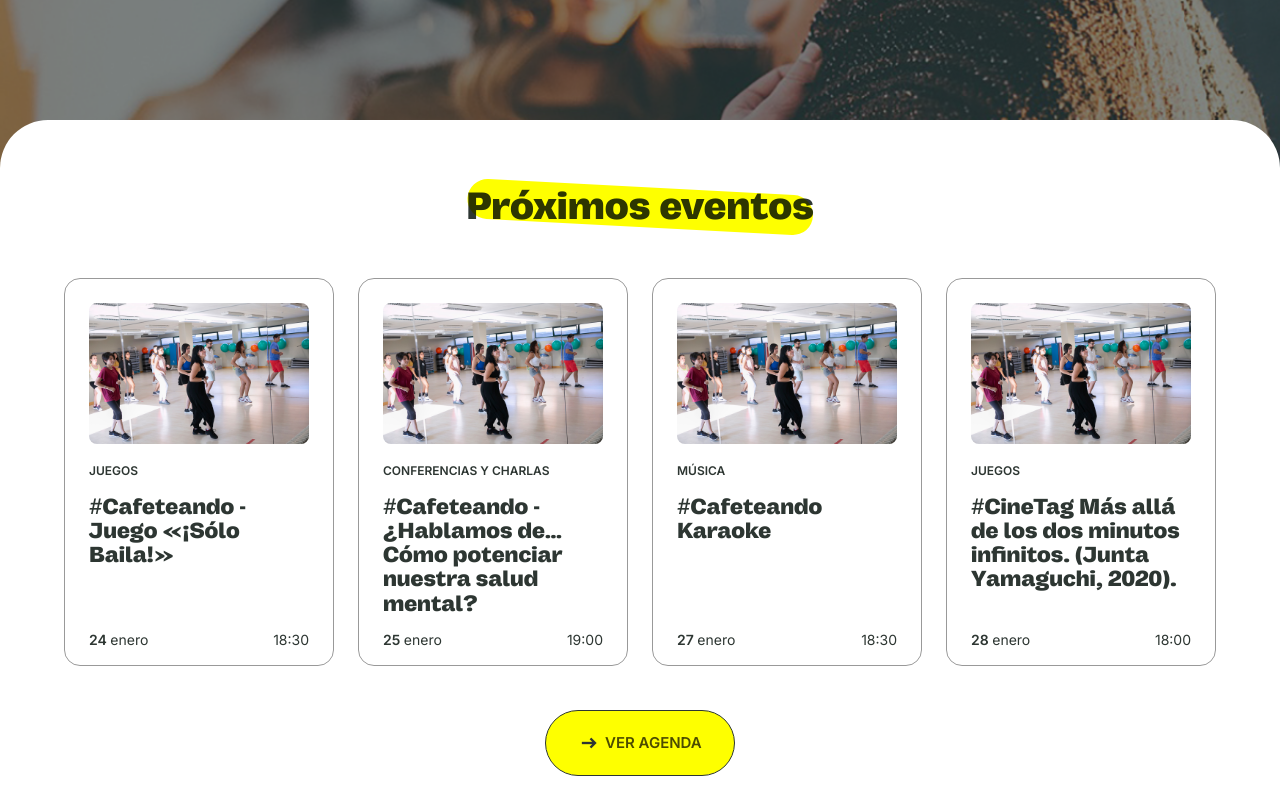
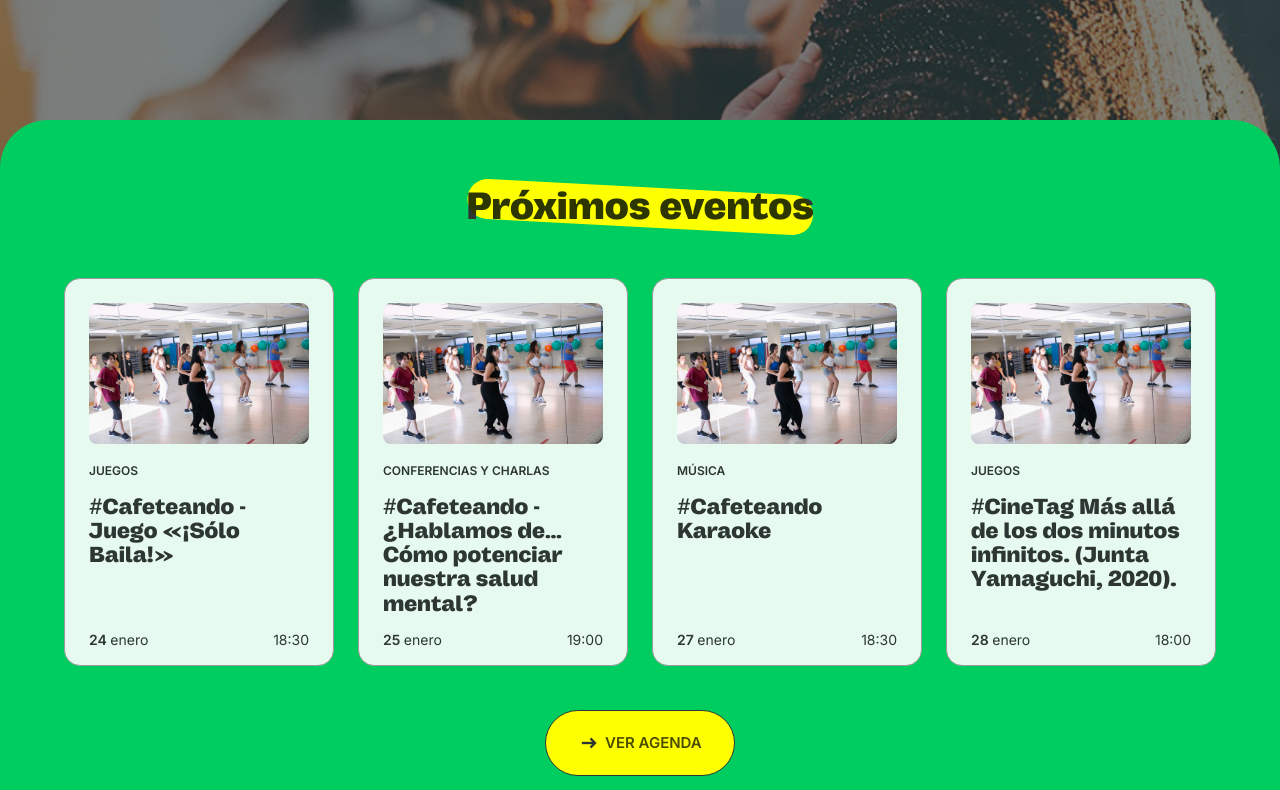
Before and after one commit to pamplonajoven/pamplonajoven.github.io, a website: page 404.html in a window 1280 px wide. Shown: the part 1570-2360 px from the top of the page. Drawn offline with nearby package versions, Linux system fonts and the light colour scheme.

Commit message:
section secondary

```diff
--- a/404.html
+++ b/404.html
@@ -328,7 +328,7 @@
           </div>
       </section>
       <span class="is-anchored" id="agenda"></span>
-      <section class="section reveal">
+      <section class="section is-secondary reveal">
         <div class="container" data-aos="fade-up" data-aos-offset="10">
           <h2 class="has-bg reveal skew">Próximos eventos</h2>
           <div class="columns is-multiline">
--- a/scss/_cards.scss
+++ b/scss/_cards.scss
@@ -3,7 +3,7 @@
     @include radius;
     padding: 1rem;
     border: 1px solid $gray;
-    background-color: rgba($white, .6);
+    background-color: rgba($white, .9);
     position: relative;
     display: flex;
     color: $dark;
--- a/scss/_sections.scss
+++ b/scss/_sections.scss
@@ -33,6 +33,9 @@ section.section{
         margin-bottom: -6rem;
 		padding-bottom: 9rem;
 		z-index: 0;
+	}
+	&.section.is-secondary{
+		background-color: $secondary;
 	}
 	&.section-contact{
 		background-color: $dark;
```
Also changed, not shown: css/custom.css.
